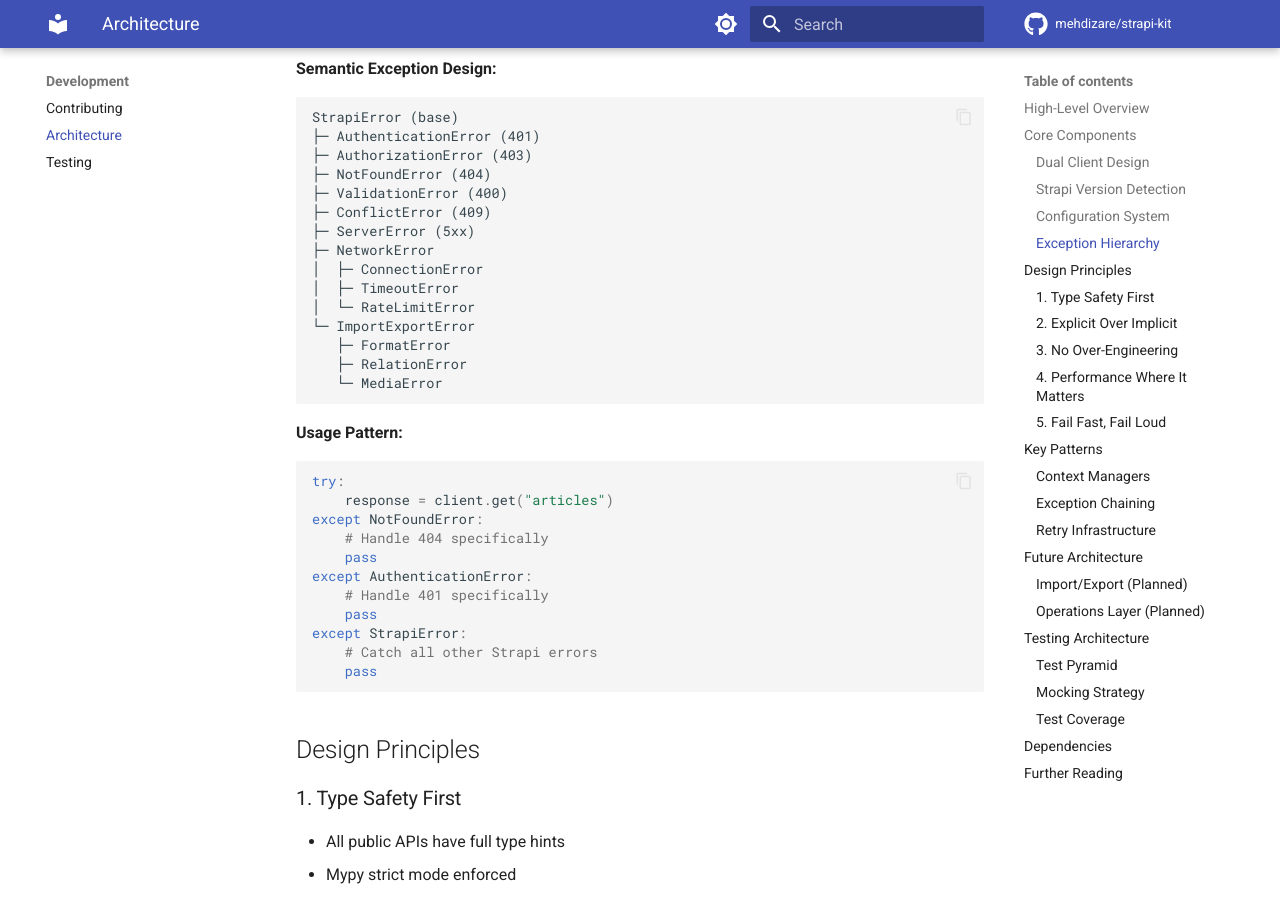
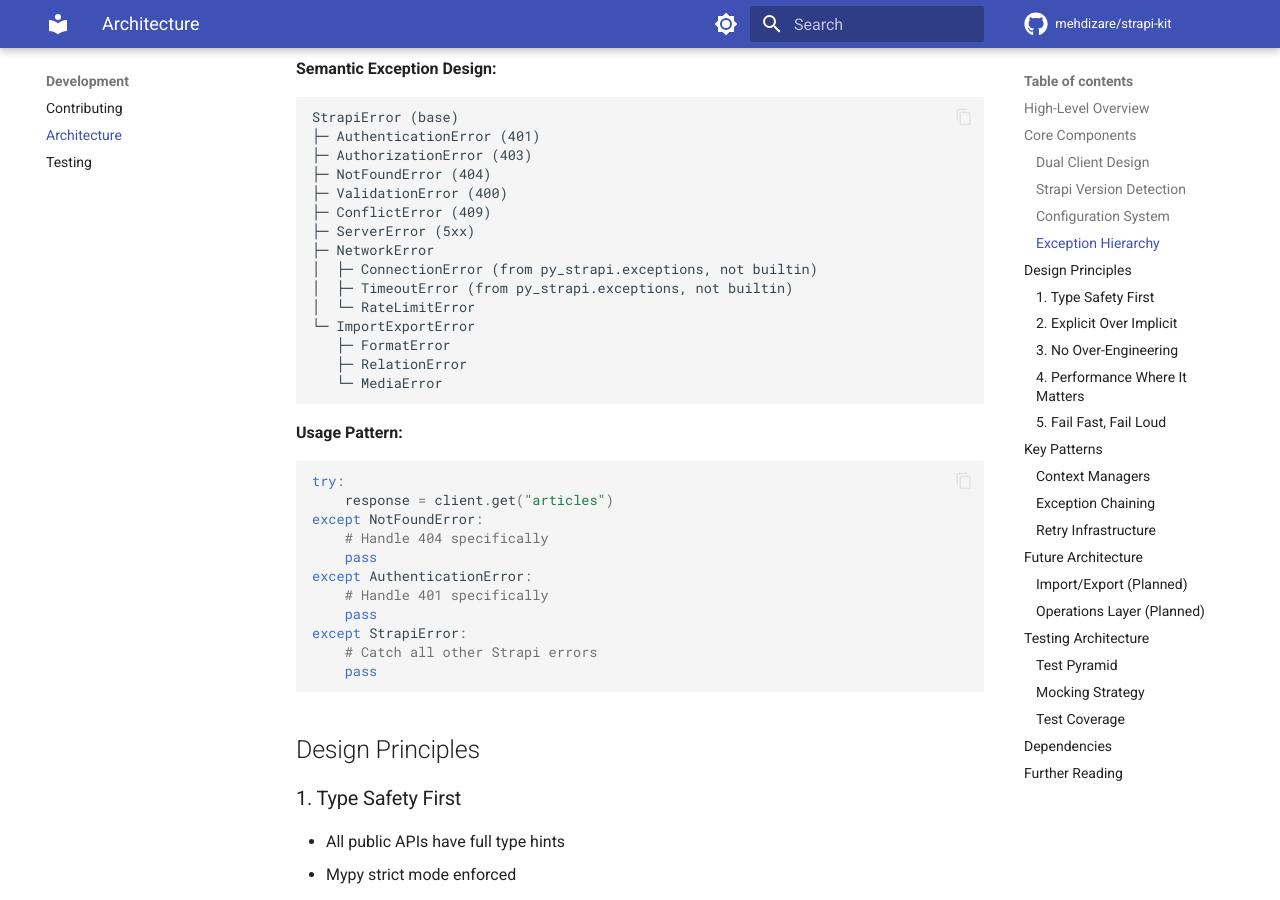
Before and after one commit to MehdiZare/strapi-kit, an MkDocs documentation site: the page built from docs/development/architecture.md, in a window 1280 px wide and 900 px high, scrolled down 2275 px. Built offline with MkDocs 1.6.1 and Material for MkDocs 9.7.7, drawn with Linux system fonts in a browser that asks for light colours; comment, search, counter and statistics services are not loaded; the version menu is left out; some of the changed text lies outside the part shown.

Commit message:
Update documentation and exception hierarchy references
- Replace outdated URLs in `quickstart.md` and `configuration.md` with updated links.
- Clarify import requirements for `ConnectionError` and `TimeoutError` to avoid naming conflicts with builtins.
- Update changelog with new test coverage target.
- Add explicit imports in examples within `architecture.md` and `contributing.md`.

````diff
--- a/docs/development/architecture.md
+++ b/docs/development/architecture.md
@@ -124,8 +124,8 @@ StrapiError (base)
 ├─ ConflictError (409)
 ├─ ServerError (5xx)
 ├─ NetworkError
-│  ├─ ConnectionError
-│  ├─ TimeoutError
+│  ├─ ConnectionError (from py_strapi.exceptions, not builtin)
+│  ├─ TimeoutError (from py_strapi.exceptions, not builtin)
 │  └─ RateLimitError
 └─ ImportExportError
    ├─ FormatError
@@ -210,6 +210,8 @@ async with AsyncClient(config) as client:
 Always preserve the original exception:
 
 ```python
+from py_strapi.exceptions import ConnectionError
+
 try:
     response = httpx_client.get(url)
 except httpx.HTTPError as e:
````
Also changed, not shown: CLAUDE.md (+3 -3 lines), docs/changelog.md (+1 -1 lines), docs/configuration.md (+2 -2 lines), docs/development/contributing.md (+2 -0 lines), docs/quickstart.md (+2 -2 lines).
